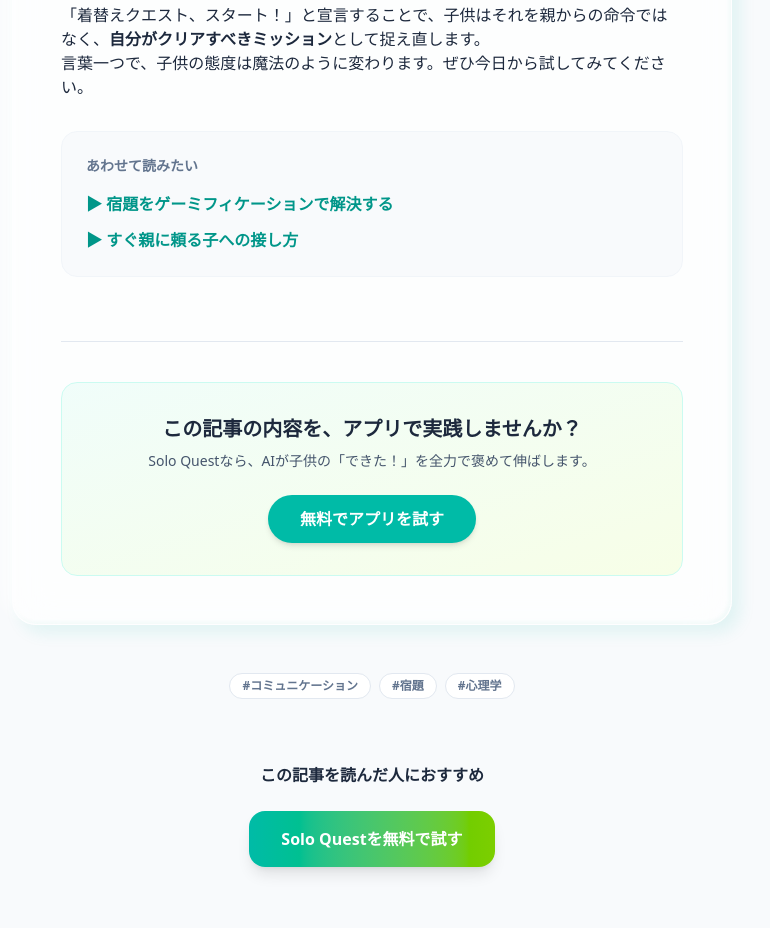
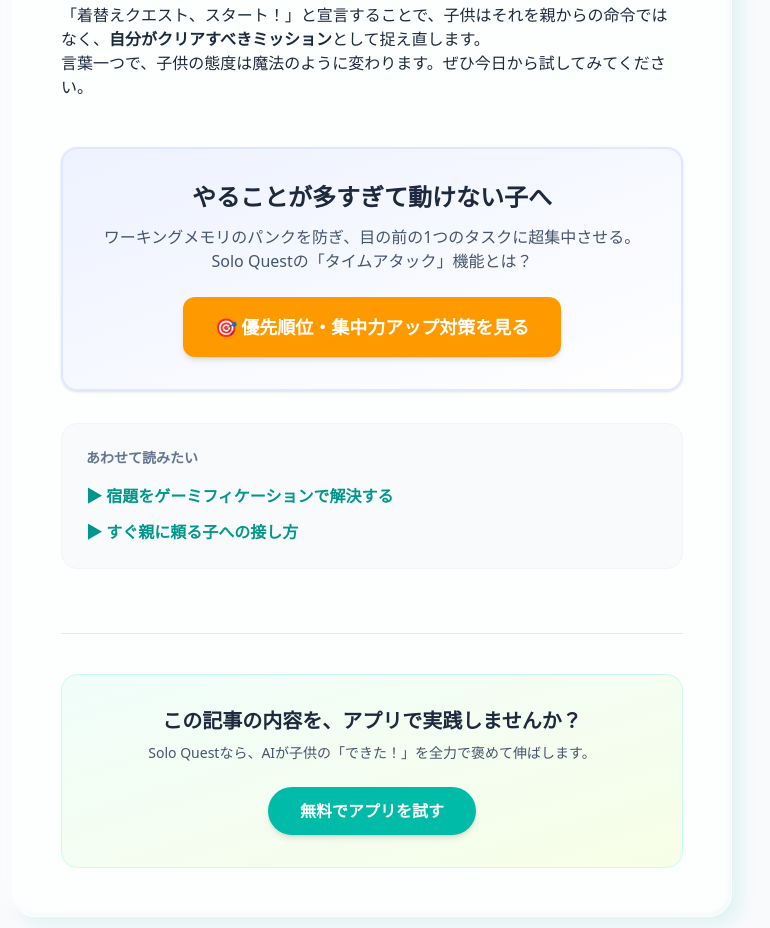
Before and after one commit to kimu0223/solo-quest-lp, a Next.js app: page /blog/1 in a window 1280 px wide. Shown: the part 823-1751 px from the top of the page, without its empty margins (268-1038 px from the left). Built offline with nearby package versions, Linux system fonts and the light colour scheme.

Commit message:
feat: ブログ全記事の文末に特化LPへのCTAバナーを設置

```diff
--- a/app/blog/posts.ts
+++ b/app/blog/posts.ts
@@ -9,8 +9,24 @@
     emoji: string;
   };
 
+  // ▼ LP誘導用の共通HTMLパーツ（これを各記事の文末に挿入しています）
+  const CTA_TIME_MANAGEMENT = `
+    <div class="mt-12 mb-8 p-8 bg-gradient-to-br from-teal-50 to-white rounded-2xl border-2 border-teal-100 shadow-sm text-center">
+      <h3 class="text-xl md:text-2xl font-bold text-slate-800 mb-3">「早くしなさい！」の毎日に疲れたら…</h3>
+      <p class="text-sm md:text-base text-slate-600 mb-6">見えない時間を可視化して、子供が自ら動くようになる。Solo Questの「時間管理」解決アプローチはこちら。</p>
+      <a href="/lp/time-management" class="inline-block bg-amber-500 text-white font-bold text-lg px-8 py-4 rounded-xl shadow-md hover:bg-amber-400 hover:-translate-y-1 transition-all duration-300">⏳ 時間管理・ダラダラ対策を見る</a>
+    </div>
+  `;
+
+  const CTA_PRIORITY = `
+    <div class="mt-12 mb-8 p-8 bg-gradient-to-br from-indigo-50 to-white rounded-2xl border-2 border-indigo-100 shadow-sm text-center">
+      <h3 class="text-xl md:text-2xl font-bold text-slate-800 mb-3">やることが多すぎて動けない子へ</h3>
+      <p class="text-sm md:text-base text-slate-600 mb-6">ワーキングメモリのパンクを防ぎ、目の前の1つのタスクに超集中させる。Solo Questの「タイムアタック」機能とは？</p>
+      <a href="/lp/priority" class="inline-block bg-amber-500 text-white font-bold text-lg px-8 py-4 rounded-xl shadow-md hover:bg-amber-400 hover:-translate-y-1 transition-all duration-300">🎯 優先順位・集中力アップ対策を見る</a>
+    </div>
+  `;
+
   export const BLOG_POSTS: BlogPost[] = [
-    // ▼▼▼ 第3弾 SEO特化・超長文記事 (ID: 27, 26, 25) ▼▼▼
     {
       id: 27,
       title: "「おもちゃを片付けない」子供が変わる！行動経済学とゲームの『インベントリ』に学ぶ収納術",
@@ -62,6 +78,8 @@
         <h2>まとめ：子供を変える前に、UI（環境）を変えよう</h2>
         <p>「何度言ったらわかるの！」と子供の性格や態度を変えようとするのは、最も労力がかかり、親子関係を悪化させる方法です。<br>
         子供が迷わず動けるように、現実世界のUI（収納の仕組み）をゲームのように最適化してあげる。親の役割は、監視者ではなく「優秀なレベルデザイナー（環境構築者）」になることなのです。</p>
+
+        ${CTA_PRIORITY}
 
         <div class="mt-8 p-6 bg-slate-50 rounded-2xl border border-slate-100">
           <p class="text-sm font-bold text-slate-500 mb-4">この記事を読んだ方におすすめ</p>
@@ -123,6 +141,8 @@
         <h2>まとめ：怒る代わりに「よーい、ドン！」を言おう</h2>
         <p>「早くしなさい」という言葉は、子供の耳には届いていません。<br>
         必要なのは、時間を可視化し、目先の報酬（クリアの達成感とAIの称賛）を用意してあげることです。明日からの朝は、監視員を辞めて、実況アナウンサーになってみませんか？</p>
+
+        ${CTA_TIME_MANAGEMENT}
 
         <div class="mt-8 p-6 bg-slate-50 rounded-2xl border border-slate-100">
           <p class="text-sm font-bold text-slate-500 mb-4">この記事を読んだ方におすすめ</p>
@@ -189,6 +209,8 @@
         <p>兄弟喧嘩を減らす一番の特効薬は、「お兄ちゃんでしょ」という言葉と「比較（競争）」を親が手放すことです。<br>
         共通のクエストを用意し、パーティを組ませて、AIに褒めさせる。家庭内を「協力型ゲーム」のデザインに書き換えることで、上の子ばかりを叱る自己嫌悪の夜から抜け出しましょう。</p>
 
+        ${CTA_PRIORITY}
+
         <div class="mt-8 p-6 bg-slate-50 rounded-2xl border border-slate-100">
           <p class="text-sm font-bold text-slate-500 mb-4">この記事を読んだ方におすすめ</p>
           <ul class="space-y-3">
@@ -199,8 +221,6 @@
         </div>
       `,
     },
-
-    // ▼▼▼ 第2弾 SEO特化・超長文記事 (ID: 24, 23, 22) ▼▼▼
     {
       id: 24,
       title: "「親の言うことを聞かない」小学生には直接対決を避ける。アドラー心理学とUI設計から学ぶ『システム化』の魔法",
@@ -251,6 +271,8 @@
         <p>直接対決を避け、システム（第三者）を間に挟む。<br>
         これだけで、親は「ガミガミ言う監視者」から「一緒にクエストのクリアを喜ぶ応援者」へと、家庭内のポジションを劇的にチェンジすることができます。<br>
         子供が言うことを聞かなくて疲弊している方は、ぜひ「直接言うのをやめ、システムに言わせる」というナッジのアプローチを試してみてください。</p>
+
+        ${CTA_PRIORITY}
 
         <div class="mt-8 p-6 bg-slate-50 rounded-2xl border border-slate-100">
           <p class="text-sm font-bold text-slate-500 mb-4">この記事を読んだ方におすすめ</p>
@@ -319,6 +341,8 @@
         <p>「練習しなさい」という漠然とした重い言葉を使わず、行動を極小のステップに分解して、一つ一つに達成感（報酬）を設定する。<br>
         気合や根性に頼るのではなく、心理学的な「スモールステップ」と「作業興奮」を利用して環境をデザインする。これこそが、自律性を育てる現代の子育てハックであり、ゲーム開発の基本でもあります。<br>
         お子さんの重い腰を上げるために、まずは「絶対に失敗しない最初の1歩」をデザインすることから始めてみませんか？</p>
+
+        ${CTA_PRIORITY}
 
         <div class="mt-8 p-6 bg-slate-50 rounded-2xl border border-slate-100">
           <p class="text-sm font-bold text-slate-500 mb-4">この記事を読んだ方におすすめ</p>
@@ -409,6 +433,8 @@
         <p>そうではなく、アドラー心理学の「論理的結末」を用いてルールをシステム化し、親は感情を交えずに「当然の結果」を体験させましょう。親が監視者から「一緒にシステムと向き合う味方」に変わった時、子供は初めて自律的に時間を管理する第一歩を踏み出します。</p>
         <p>とはいえ、毎日親がNPCを演じ続けるのも疲れますよね。そんな時は、当サイトが提供するアプリ「Solo Quest」を間に挟んでみてください。日々のルーティンや約束の管理をAIに任せることで、親御さんの精神的な負担は劇的に軽くなるはずです。</p>
 
+        ${CTA_TIME_MANAGEMENT}
+
         <div class="mt-8 p-6 bg-slate-50 rounded-2xl border border-slate-100">
           <p class="text-sm font-bold text-slate-500 mb-4">この記事を読んだ方におすすめ</p>
           <ul class="space-y-3">
@@ -419,8 +445,6 @@
         </div>
       `,
     },
-
-    // ▼▼▼ 以下、既存の21記事 (ID: 21〜1) ▼▼▼
     {
       id: 21,
       title: "待てない子供に「待つ力」をどう教える？ゲームの『ロード時間』理論が意外と効いた話",
@@ -447,6 +471,8 @@
 
         <p>結果、ただ「静かにしなさい！」と怒っていた時よりも、遥かに高い集中力で「待つこと」を楽しめるようになりました。<br>
         我慢させるのではなく、<strong>「待つというゲーム」</strong>を提供する。これが開発者として辿り着いた攻略法です。</p>
+
+        ${CTA_TIME_MANAGEMENT}
 
         <div class="mt-8 p-6 bg-slate-50 rounded-2xl border border-slate-100">
           <p class="text-sm font-bold text-slate-500 mb-4">あわせて読みたい</p>
@@ -480,6 +506,8 @@
         何かを達成しなくても、生活リズムを崩さなかっただけで評価される。<br>
         この<strong>「甘すぎる設定」</strong>が、結果的に「ついでに着替えもやるか」という次の行動（コンボ）を生み出すのです。</p>
 
+        ${CTA_TIME_MANAGEMENT}
+
         <div class="mt-8 p-6 bg-slate-50 rounded-2xl border border-slate-100">
           <p class="text-sm font-bold text-slate-500 mb-4">あわせて読みたい</p>
           <ul class="space-y-3">
@@ -511,6 +539,8 @@
         <p>「靴下どこ？」と聞かれても、「靴下を探すクエストだね。健闘を祈る！」とだけ返します。<br>
         最初は怒りますが、自分で探して見つけた時、アプリに向かって「あったよ！」と報告する声は誇らしげです。<br>
         不親切に見えるかもしれませんが、答えを教えないことが、最大の教育リソースなのです。</p>
+
+        ${CTA_PRIORITY}
 
         <div class="mt-8 p-6 bg-slate-50 rounded-2xl border border-slate-100">
           <p class="text-sm font-bold text-slate-500 mb-4">あわせて読みたい</p>
@@ -546,6 +576,8 @@
         この「即レス」があるだけで、散漫だった意識が「完了」という快感にカチッとハマります。<br>
         子供の性格を変えるのではなく、環境（仕組み）をゲームに寄せてあげる。これが私の提案する解決策です。</p>
 
+        ${CTA_PRIORITY}
+
         <div class="mt-8 p-6 bg-slate-50 rounded-2xl border border-slate-100">
           <p class="text-sm font-bold text-slate-500 mb-4">あわせて読みたい</p>
           <ul class="space-y-3">
@@ -578,6 +610,8 @@
         <p>お金は「結果」に対して支払われますが、経験値は「プロセス（努力）」に対して付与しやすい性質があります。<br>
         Solo Questなら「失敗したけど挑戦した」ことにも経験値を与えられます。<br>
         お金の教育の第一歩として、まずはデジタルの経験値を貯めることから始めてみませんか？</p>
+
+        ${CTA_PRIORITY}
 
         <div class="mt-8 p-6 bg-slate-50 rounded-2xl border border-slate-100">
           <p class="text-sm font-bold text-slate-500 mb-4">あわせて読みたい</p>
@@ -614,6 +648,8 @@
         失敗を「深刻なミス」から「突発イベント」に変えてしまう。<br>
         この「ゲーム思考」が身につくと、子供の折れやすい心は少しずつしなやかになっていきます。</p>
 
+        ${CTA_PRIORITY}
+
         <div class="mt-8 p-6 bg-slate-50 rounded-2xl border border-slate-100">
           <p class="text-sm font-bold text-slate-500 mb-4">あわせて読みたい</p>
           <ul class="space-y-3">
@@ -645,6 +681,8 @@
         <p>Solo Questは、現実世界にゲームのようなUI（ユーザーインターフェース）を重ねるアプリです。<br>
         歯磨きをすれば経験値が増える。1週間続ければバッジが光る。<br>
         「進んでいる感覚」さえ可視化してあげれば、子供は驚くほどの「努力家」に変わります。性格のせいにする前に、仕組みを変えてみませんか？</p>
+
+        ${CTA_PRIORITY}
 
         <div class="mt-8 p-6 bg-slate-50 rounded-2xl border border-slate-100">
           <p class="text-sm font-bold text-slate-500 mb-4">あわせて読みたい</p>
@@ -678,6 +716,8 @@
         AIも「二人の連携攻撃！ダメージ2倍！」と盛り上げます。<br>
         兄弟喧嘩を減らすコツは、お互いを向かせるのではなく、<strong>二人で同じ方向（クエスト）を向かせること</strong>でした。</p>
 
+        ${CTA_PRIORITY}
+
         <div class="mt-8 p-6 bg-slate-50 rounded-2xl border border-slate-100">
           <p class="text-sm font-bold text-slate-500 mb-4">あわせて読みたい</p>
           <ul class="space-y-3">
@@ -710,6 +750,8 @@
         「今日の冒険、お疲れ様。ゆっくり休んで、また明日新しい世界を見に行こう」<br>
         この儀式があることで、子供は安心してスイッチをオフにできるようです。<br>
         寝かしつけは「強制終了」ではなく「セーブポイント」なのです。</p>
+
+        ${CTA_TIME_MANAGEMENT}
 
         <div class="mt-8 p-6 bg-slate-50 rounded-2xl border border-slate-100">
           <p class="text-sm font-bold text-slate-500 mb-4">あわせて読みたい</p>
@@ -747,6 +789,8 @@
         だからSolo Questを作りました。アプリのAIは、どれだけ親が眠くても、子供が「着替えた！」と言えば「驚異的なスピードだ！昨日の記録を30秒も更新！」と熱く盛り上げてくれます。<br>
         「早くして」と言う代わりに、アプリを起動する。これだけで、朝の景色は変わります。</p>
 
+        ${CTA_TIME_MANAGEMENT}
+
         <div class="mt-8 p-6 bg-slate-50 rounded-2xl border border-slate-100">
           <p class="text-sm font-bold text-slate-500 mb-4">あわせて読みたい</p>
           <ul class="space-y-3">
@@ -780,6 +824,8 @@
         こう決めた瞬間、子供にとって宿題は「やらされるもの」から「チケットを稼ぐためのクエスト」に変わりました。</p>
 
         <p>今では「今日はたくさん稼ぐぞ！」と、自分からドリルを開いています。ルールを変えるだけで、敵だったゲームが最強の味方になるのです。</p>
+
+        ${CTA_TIME_MANAGEMENT}
 
         <div class="mt-8 p-6 bg-slate-50 rounded-2xl border border-slate-100">
           <p class="text-sm font-bold text-slate-500 mb-4">あわせて読みたい</p>
@@ -815,6 +861,8 @@
         「褒める」というカロリーの高い行動をAIに外注したことで、私自身、子供の行動を冷静に見守れるようになりました。<br>
         AIは、子供のためだけでなく、親の心を救うためにあるのだと実感しています。</p>
 
+        ${CTA_PRIORITY}
+
         <div class="mt-8 p-6 bg-slate-50 rounded-2xl border border-slate-100">
           <p class="text-sm font-bold text-slate-500 mb-4">あわせて読みたい</p>
           <ul class="space-y-3">
@@ -846,6 +894,8 @@
         「宿題」というタスクを「経験値を稼ぐクエスト」と再定義するだけで、子供にとってそれは「やらされる苦行」から「レベルアップのための手段」に変わります。<br>
         「勉強しなさい」と言う代わりに、「今日のクエスト進捗はどう？」と聞いてみてください。</p>
 
+        ${CTA_PRIORITY}
+
         <div class="mt-8 p-6 bg-slate-50 rounded-2xl border border-slate-100">
           <p class="text-sm font-bold text-slate-500 mb-4">あわせて読みたい</p>
           <ul class="space-y-3">
@@ -875,6 +925,8 @@
         <h2>AIが実況してくれるSolo Quest</h2>
         <p>Solo Questを使えば、支度が終わった瞬間に「記録更新！昨日の自分に勝ったぞ！」とAIが熱く実況してくれます。<br>
         ただのルーチンワークが「昨日の自分との戦い」に変わることで、朝の景色は劇的に変わります。</p>
+
+        ${CTA_PRIORITY}
 
         <div class="mt-8 p-6 bg-slate-50 rounded-2xl border border-slate-100">
           <p class="text-sm font-bold text-slate-500 mb-4">あわせて読みたい</p>
@@ -907,6 +959,8 @@
         <p>AIに任せきりにするわけではありません。<br>
         AIが褒めているのを見て、親も「AIも褒めてたね」と乗っかる。これで「親とAI、二人に認められた」という強力な自信が生まれます。<br>
         AIを「家庭内の第三のパートナー」として迎え入れてみませんか？</p>
+
+        ${CTA_PRIORITY}
 
         <div class="mt-8 p-6 bg-slate-50 rounded-2xl border border-slate-100">
           <p class="text-sm font-bold text-slate-500 mb-4">あわせて読みたい</p>
@@ -949,6 +1003,8 @@
         「キミが自分で決めて、キミが実行したから成功したんだよ」と、成功の原因を本人に帰属させましょう。</p>
         <p>アプリを使って「自分でクエストを選び、自分で報告する」というプロセスは、まさに<strong>「自分でやった！」という実感（自律）</strong>を強烈に育てます。<br>
         小さな「できた！」を拾い集める冒険を、今日から始めてみませんか？</p>
+
+        ${CTA_PRIORITY}
 
         <div class="mt-8 p-6 bg-slate-50 rounded-2xl border border-slate-100">
           <p class="text-sm font-bold text-slate-500 mb-4">あわせて読みたい</p>
@@ -995,6 +1051,8 @@
         <p>ただし、毎回同じご褒美だと脳は慣れてしまいます。<br>
         「今日は何がもらえるかな？」という<strong>ランダム性</strong>や、Solo Questのような<strong>「褒め言葉のバリエーション」</strong>が、子供の脳を刺激し続けます。</p>
 
+        ${CTA_TIME_MANAGEMENT}
+
         <div class="mt-8 p-6 bg-slate-50 rounded-2xl border border-slate-100">
           <p class="text-sm font-bold text-slate-500 mb-4">あわせて読みたい</p>
           <ul class="space-y-3">
@@ -1021,6 +1079,8 @@
         <h2>AIは「具体的に」褒める天才</h2>
         <p>Solo QuestのAIは、「すごい！」だけでなく、「昨日より3分も早く準備できたね！」「毎日続けていて、まさに勇者だ！」と、具体的な事実に基づいて称賛します。<br>
         これが子供の自己効力感（自分ならできる！という感覚）を育てます。</p>
+
+        ${CTA_PRIORITY}
 
         <div class="mt-8 p-6 bg-slate-50 rounded-2xl border border-slate-100">
           <p class="text-sm font-bold text-slate-500 mb-4">あわせて読みたい</p>
@@ -1056,6 +1116,8 @@
         でも、AIが子供の「できた！」を受け止めてくれることで、親御さんには「心に余裕」が生まれます。</p>
         <p>余裕がある時に、AIの記録を見ながら「今日こんなに頑張ったんだね」と改めて褒めてあげる。<br>
         そんな<strong>「AIと親の連携プレー」</strong>が、新しい時代の子育て習慣です。</p>
+
+        ${CTA_TIME_MANAGEMENT}
 
         <div class="mt-8 p-6 bg-slate-50 rounded-2xl border border-slate-100">
           <p class="text-sm font-bold text-slate-500 mb-4">あわせて読みたい</p>
@@ -1096,6 +1158,8 @@
         <p>「やらされるお手伝い」が「自分のレベルを上げるためのクエスト」に変わった瞬間、子供の目の色は変わります。<br>
           ゲーム好きのお子さんこそ、このアプリの才能があるのです。</p>
 
+        ${CTA_PRIORITY}
+
         <div class="mt-8 p-6 bg-slate-50 rounded-2xl border border-slate-100">
           <p class="text-sm font-bold text-slate-500 mb-4">あわせて読みたい</p>
           <ul class="space-y-3">
@@ -1133,6 +1197,8 @@
         「着替えクエスト、スタート！」と宣言することで、子供はそれを親からの命令ではなく、<strong>自分がクリアすべきミッション</strong>として捉え直します。</p>
         <p>言葉一つで、子供の態度は魔法のように変わります。ぜひ今日から試してみてください。</p>
 
+        ${CTA_PRIORITY}
+
         <div class="mt-8 p-6 bg-slate-50 rounded-2xl border border-slate-100">
           <p class="text-sm font-bold text-slate-500 mb-4">あわせて読みたい</p>
           <ul class="space-y-3">
```
